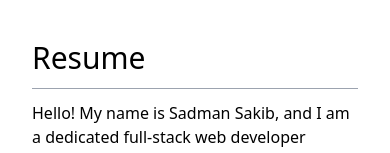
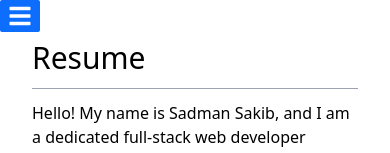
Before and after one commit to ssakib4040/nextjs-portfolio, a Next.js app: page /resume in a window 390 px wide. Shown: the top 153 px of the page. Built offline with nearby package versions, Linux system fonts and the light colour scheme.

Commit message:
Mobile responsive button added

```diff
--- a/components/Sidebar.tsx
+++ b/components/Sidebar.tsx
@@ -1,10 +1,17 @@
+import React from "react";
 import Image from "next/image";
-import Link from "next/link";
 import { useRouter } from "next/router";
-import React from "react";
+import { useSidebar } from "@/contexts/Sidebar-ctx";
+
+//
+
+import { FaBars } from "react-icons/fa";
 
 export default function Sidebar({ sidebar }: { sidebar: boolean }) {
   const router = useRouter();
+  const s: any = useSidebar();
+
+  console.log(s);
 
   const sidebarImage = "/profile-image.jpg";
 
@@ -32,6 +39,16 @@ export default function Sidebar({ sidebar }: { sidebar: boolean }) {
   ];
 
   return (
+    <>
+      <button
+        className={`${
+          s.isOpen ? "left-[250px]" : "left-[0px]"
+        } absolute top-0 bg-[#0D6EFD] text-white px-2 py-1 rounded-sm transition-all`}
+        onClick={() => s.setIsOpen(!s.isOpen)}
+      >
+        <FaBars className="text-2xl" />
+      </button>
+
       <div
         className={`${
           sidebar ? "left-0" : "left-[-250px]"
@@ -71,5 +88,6 @@ export default function Sidebar({ sidebar }: { sidebar: boolean }) {
           </p>
         </div>
       </div>
+    </>
   );
 }
--- a/pages/portfolio.tsx
+++ b/pages/portfolio.tsx
@@ -1,5 +1,4 @@
 import Image from "next/image";
-import React from "react";
 
 export default function Portfolio() {
   return (
```
Lines whose indentation alone changed are shown as unchanged.
